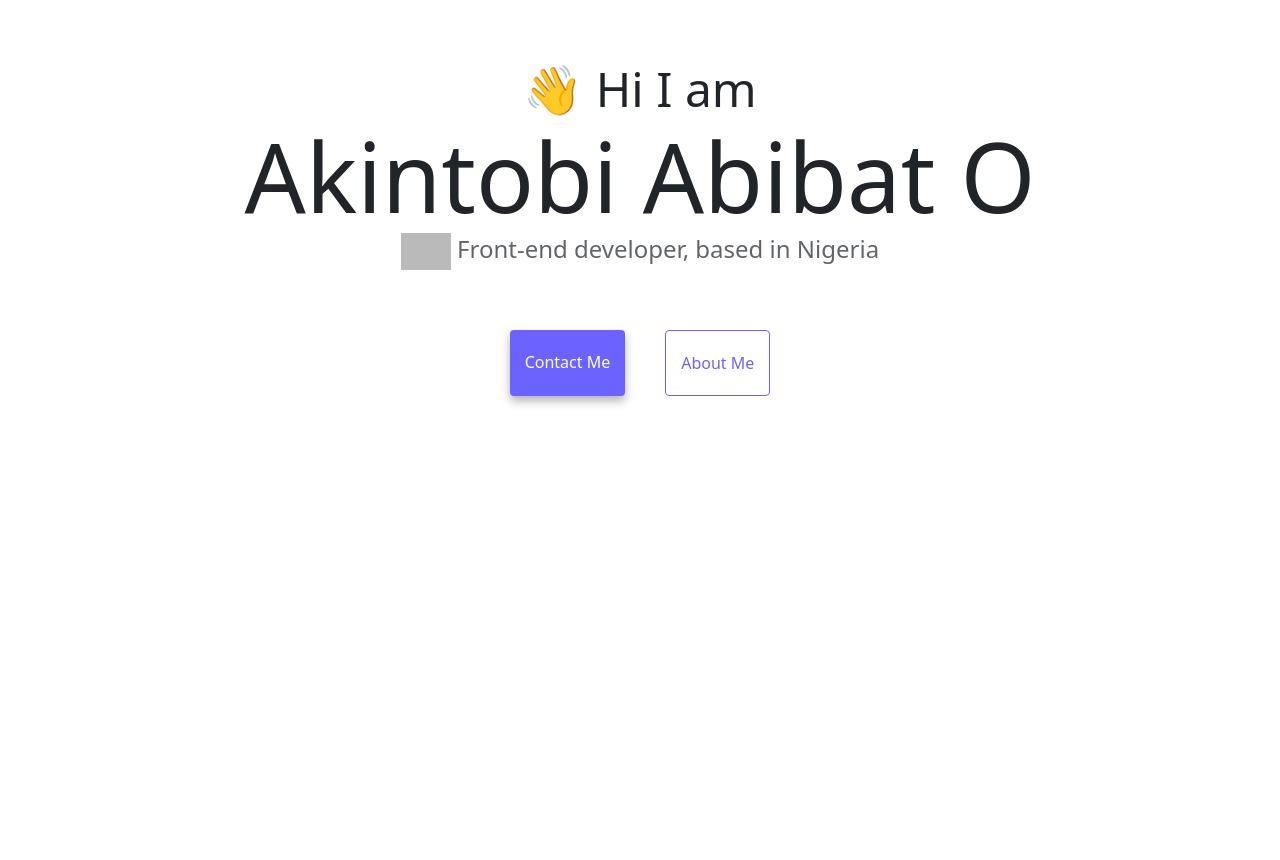
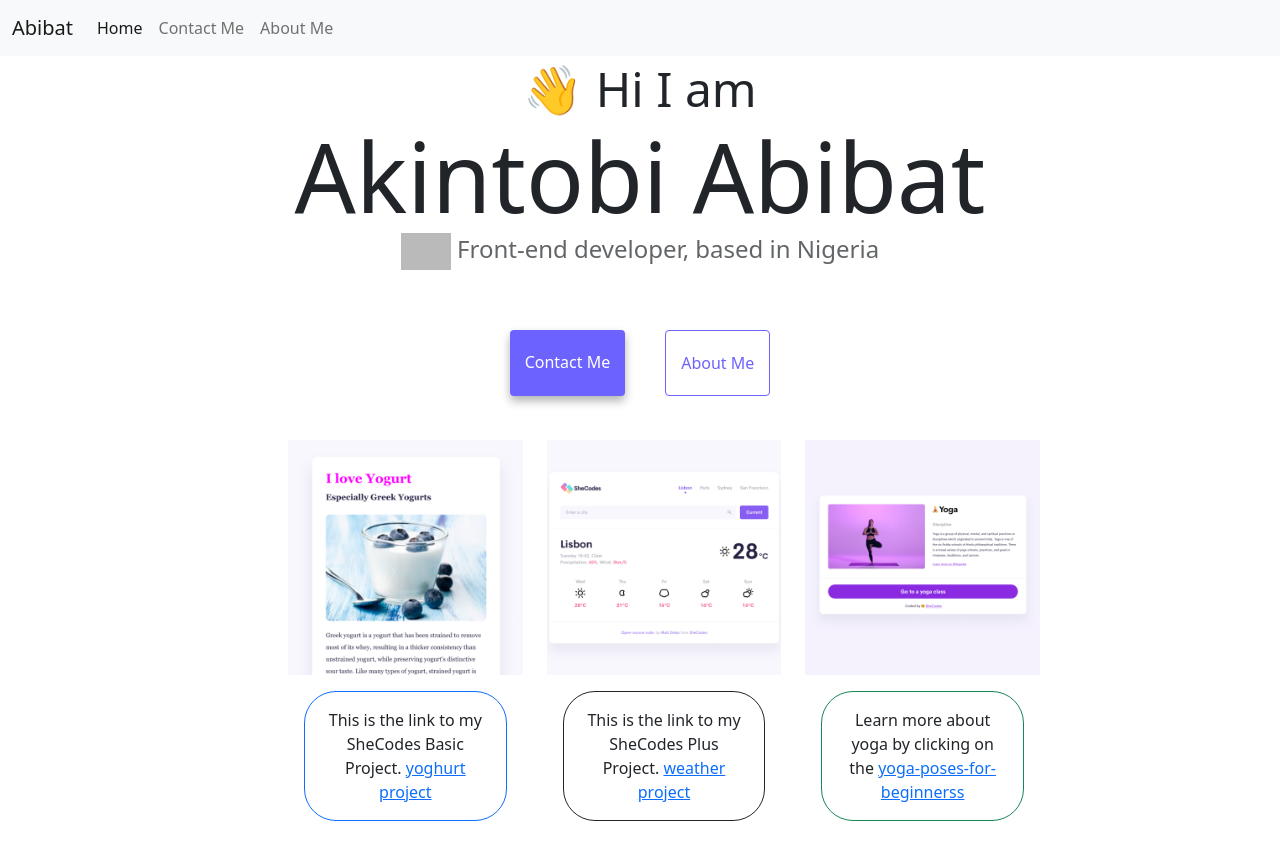
Before and after one commit to habybheart1/SheCodesAssignment2, a plain HTML site: page index.html in a window 1280 px wide. Before the commit the page ends 800 px from the top, so only its background shows below. Drawn offline with nearby package versions, Linux system fonts and the light colour scheme; grey boxes are pictures that could not be loaded.

Commit message:
completed my assignment

```diff
--- a/index.html
+++ b/index.html
@@ -19,8 +19,43 @@
     ></script>
   </head>
   <body>
+    <div class="container-lg">
+      <nav class="navbar fixed-top navbar-expand-lg bg-light">
+        <div class="container-fluid">
+          <a class="navbar-brand" href="#">Abibat</a>
+          <button
+            class="navbar-toggler"
+            type="button"
+            data-bs-toggle="collapse"
+            data-bs-target="#navbarNav"
+            aria-controls="navbarNav"
+            aria-expanded="false"
+            aria-label="Toggle navigation"
+          >
+            <span class="navbar-toggler-icon"></span>
+          </button>
+          <div class="collapse navbar-collapse" id="navbarNav">
+            <ul class="navbar-nav">
+              <li class="nav-item">
+                <a class="nav-link active" aria-current="page" href="#">Home</a>
+              </li>
+              <li class="nav-item">
+                <a class="nav-link" href="about.html#contact" target="_blank"
+                  >Contact Me</a
+                >
+              </li>
+              <li class="nav-item">
+                <a class="nav-link" href="aboutme.html" target="_blank"
+                  >About Me</a
+                >
+              </li>
+            </ul>
+          </div>
+        </div>
+      </nav>
+
       <h2>👋 Hi I am</h2>
-    <h1>Akintobi Abibat O</h1>
+      <h1>Akintobi Abibat</h1>
       <h3>
         <img
           src="https://upload.wikimedia.org/wikipedia/commons/7/79/Flag_of_Nigeria.svg"
@@ -33,5 +68,40 @@
         <a href="about.html#contact" class="contact-link">Contact me</a>
         <a href="about.html" class="about-link">About me</a>
       </div>
+
+      <div class="container-fluid text-center m-4">
+        <div class="row">
+          <div class="col-sm-4">
+            <img src="images/yoghurt.png" class="img-fluid" alt="yoghurt" />
+            <div class="border border-primary p-3 rounded-5 m-3">
+              This is the link to my SheCodes Basic Project.
+              <a
+                href="https://s3.amazonaws.com/shecodesio-production/challenge_submissions/files/001/059/369/original/Project_basics.html?1659757016"
+                >yoghurt project</a
+              >
+            </div>
+          </div>
+          <div class="col-sm-4">
+            <img src="images/weather.png" class="img-fluid" alt="weather" />
+            <div class="border border-dark p-3 rounded-5 m-3">
+              This is the link to my SheCodes Plus Project.
+              <a href="https://rainbow-gingersnap-ec6782.netlify.app/"
+                >weather project</a
+              >
+            </div>
+          </div>
+          <div class="col-sm-4">
+            <img src="images/yoga.png" class="img-fluid" alt="yoga" />
+            <div class="border border-success p-3 rounded-5 m-3">
+              Learn more about yoga by clicking on the
+              <a
+                href="https://www.everydayhealth.com/fitness-pictures/yoga-poses-for-beginners.aspx"
+                >yoga-poses-for-beginnerss</a
+              >
+            </div>
+          </div>
+        </div>
+      </div>
+    </div>
   </body>
 </html>
```
Also changed, not shown: aboutme.html (added, +65 -0 lines). Lines whose indentation alone changed are shown as unchanged.
